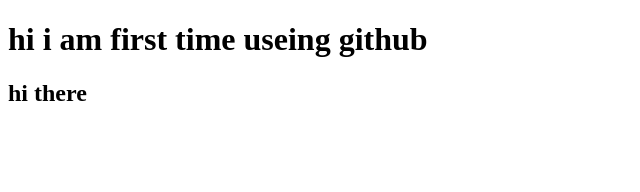
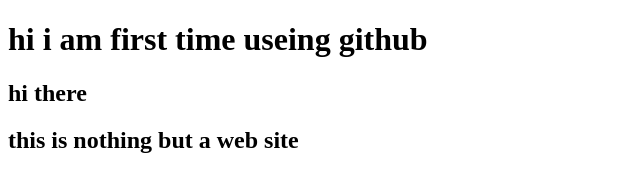
Before and after one commit to AshrafulAnamAlve/my..first..site, a plain HTML site: page index.html in a window 1280 px wide. Shown: the whole page, without its empty margins (0-640 px from the left). Drawn offline with Linux system fonts and the light colour scheme.

Commit message:
add againg

```diff
--- a/index.html
+++ b/index.html
@@ -9,5 +9,6 @@
 <body>
     <h1>hi i am first time useing github</h1>
     <h2>hi there</h2>
+    <h2>this is nothing but a web site</h2>
 </body>
 </html>
```
